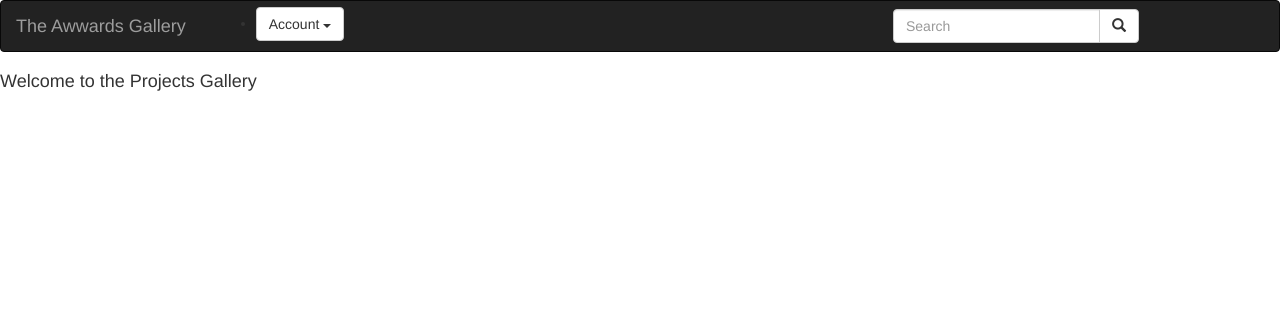
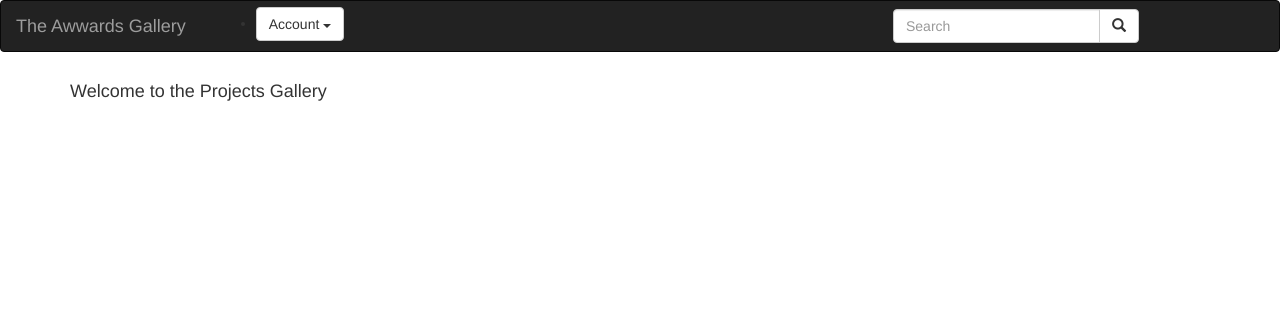
Before and after one commit to NyururuKelvin/awwardsApp, a Django app: page / in a window 1280 px wide. Shown: the top 312 px of the page. Run offline with Django 3.2, Linux system fonts and the light colour scheme; some libraries are stand-ins or nearby versions.

Commit message:
my commit add files

```diff
--- a/awwards/urls.py
+++ b/awwards/urls.py
@@ -15,9 +15,11 @@ Including another URLconf
 """
 from django.conf.urls import url,include
 from django.contrib import admin
+from django.contrib.auth import views
 
 urlpatterns = [
     url(r'^admin/', admin.site.urls),
     url(r'',include('projects.urls')),
     url(r'^accounts/', include('registration.backends.simple.urls')),
+    url(r'^logout/$', views.logout, {"next_page": '/'}),
 ]
--- a/projects/templates/project/index.html
+++ b/projects/templates/project/index.html
@@ -2,7 +2,9 @@
 
 {% block content %}
     {{block.super}}
+    <div class="container">
+        <h4>Welcome to the Projects Gallery</h4>
+    </div>
 
-    <h4>Welcome to the Projects Gallery</h4>
 
 {% endblock %}
```
Also changed, not shown: projects/forms.py (added), projects/permission.py (added), projects/serializers.py (added), projects/signals.py (added).
